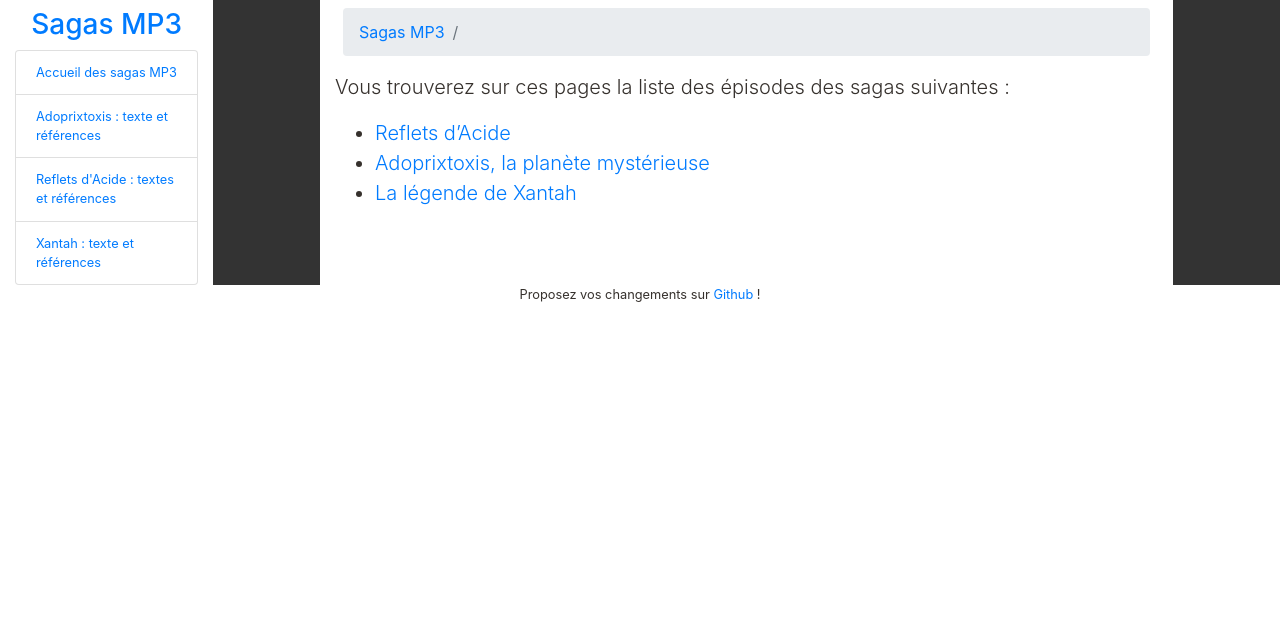
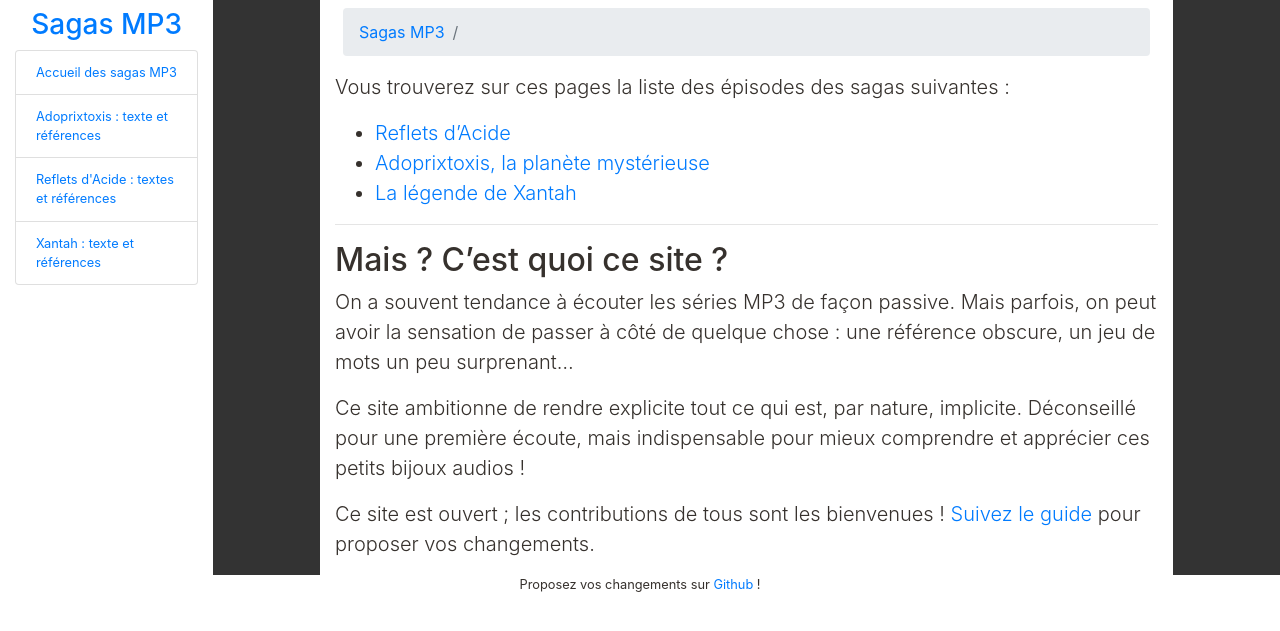
Before and after one commit to Neamar/sagas-mp3, a Jekyll site: the page built from index.md, in a window 1280 px wide. Shown: the top 631 px of the page. Built offline with Jekyll 4.4.1, drawn with Linux system fonts in a browser that asks for light colours.

Commit message:
Updated index page

```diff
--- a/index.md
+++ b/index.md
@@ -9,3 +9,11 @@ Vous trouverez sur ces pages la liste des épisodes des sagas suivantes :
 * [Reflets d'Acide](/Reflets)
 * [Adoprixtoxis, la planète mystérieuse](/Adoprixtoxis)
 * [La légende de Xantah](/Xantah)
+
+----
+## Mais ? C'est quoi ce site ?
+On a souvent tendance à écouter les séries MP3 de façon passive. Mais parfois, on peut avoir la sensation de passer à côté de quelque chose : une référence obscure, un jeu de mots un peu surprenant...
+
+Ce site ambitionne de rendre explicite tout ce qui est, par nature, implicite. Déconseillé pour une première écoute, mais indispensable pour mieux comprendre et apprécier ces petits bijoux audios !
+
+Ce site est ouvert ; les contributions de tous sont les bienvenues ! [Suivez le guide](https://github.com/Neamar/sagas-mp3/blob/master/CONTRIBUTING.md) pour proposer vos changements.
```
